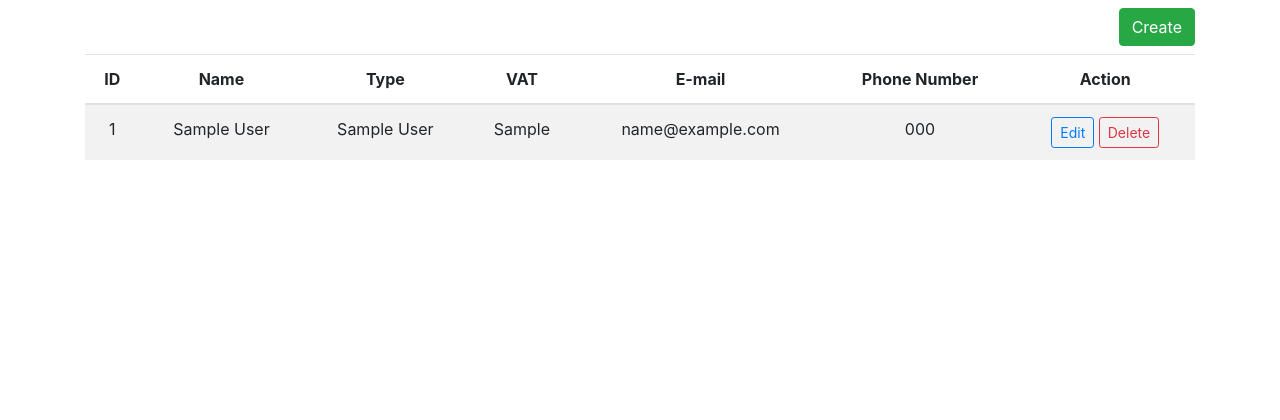
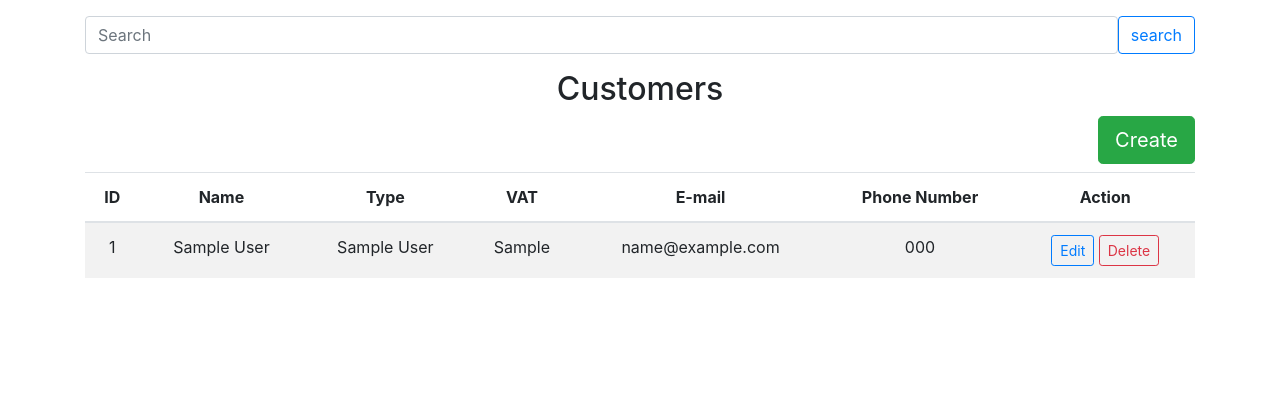
Before and after one commit to svetlinst/Service-manager, a Django app: page /customers/ in a window 1280 px wide. Shown: the part 56-476 px from the top of the page. Run offline with Django 4.2, Linux system fonts and the light colour scheme; tables that the repository leaves empty hold one stand-in row (values such as "Sample post"); some libraries are stand-ins or nearby versions.

Commit message:
Add Search functionality to Customers list view

```diff
--- a/service_manager/main/templates/customer/customers.html
+++ b/service_manager/main/templates/customer/customers.html
@@ -1,8 +1,17 @@
 {% extends 'base.html' %}
 {% block content %}
+    <form class="form" method="GET" action="">
+        <div class="input-group my-3">
+            <input type="search" class="form-control rounded" placeholder="Search" aria-label="Search"
+                   aria-describedby="search-addon" name="search_value"/>
+            <button type="submit" class="btn btn-outline-primary" href="{% url 'customers_list' %}">search</button>
+        </div>
+    </form>
+    <h2 class='text-center'>Customers</h2>
+
     <div class="row my-md-2">
         <div class="col-md-12 text-right">
-            <a href="{% url 'create_customer' %}" class="btn btn-success">Create</a>
+            <a href="{% url 'create_customer' %}" class="btn btn-success btn-lg">Create</a>
         </div>
     </div>
     <table class="table table-striped text-center">
--- a/service_manager/main/views.py
+++ b/service_manager/main/views.py
@@ -2,6 +2,7 @@ from django.http import HttpResponse
 from django.shortcuts import render
 import django.views.generic as views
 from django.urls import reverse_lazy
+from django.db.models import Q
 
 from service_manager.main.forms import EditCustomerForm, CreateCustomerForm, CreateAssetForm, EditAssetForm, \
     CreateMaterialForm, EditMaterialForm, CreateCustomerAssetForm, EditCustomerAssetForm, CreateServiceOrderHeaderForm
@@ -17,6 +18,14 @@ class CustomersListView(views.ListView):
     model = Customer
     template_name = 'customer/customers.html'
     ordering = ('name',)
+
+    def get_queryset(self):
+        queryset = super().get_queryset()
+
+        search_text = self.request.GET.get('search_value', None)
+        if search_text:
+            queryset = queryset.filter(Q(name__icontains=search_text) | Q(vat__icontains=search_text))
+        return queryset
 
 
 class EditCustomerView(views.UpdateView):
@@ -150,25 +159,6 @@ class CreateServiceOrderHeader(views.CreateView):
     template_name = 'service_order_create.html'
     success_url = reverse_lazy('customers_list')
 
-    # def get_queryset(self):
-    #     queryset = super().get_queryset()
-    #
-    #     filter = self.request.GET.get('customer_id', None)
-    #
-    #     if filter:
-    #         queryset = queryset.filter(customer_id=filter)
-    #
-    #     return queryset
-    #
-    # def get_context_data(self, **kwargs):
-    #     context = super().get_context_data(**kwargs)
-    #     customer = context['customer']
-    #
-    #     context['customer_representatives'] = customer.customerrepresentative_set.all()
-    #     context['customer_assets'] = customer.customerasset_set.all()
-    #
-    #     return context
-
 
 def load_customer_representatives(request):
     customer = request.GET.get('customer', None)
```
